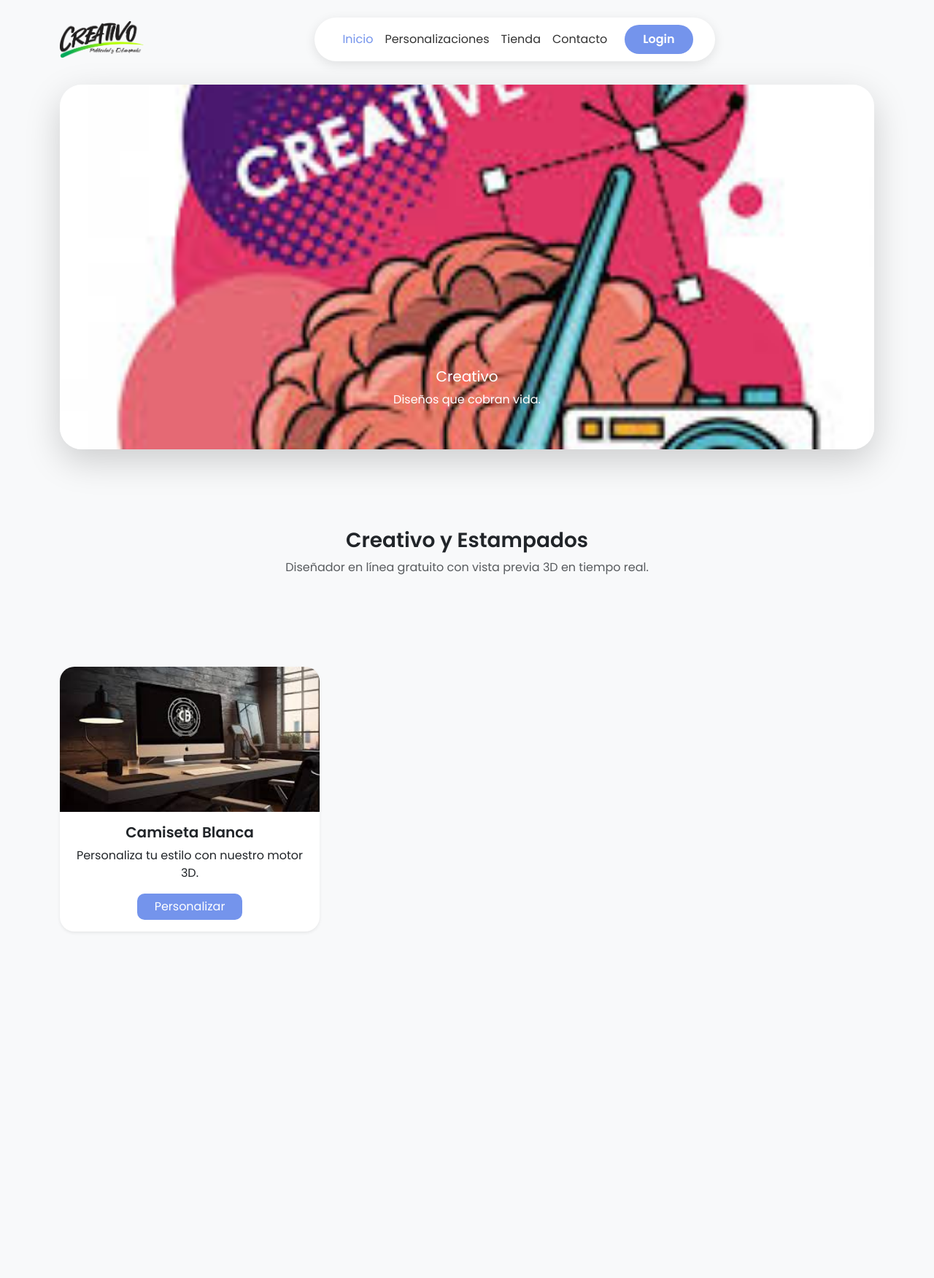
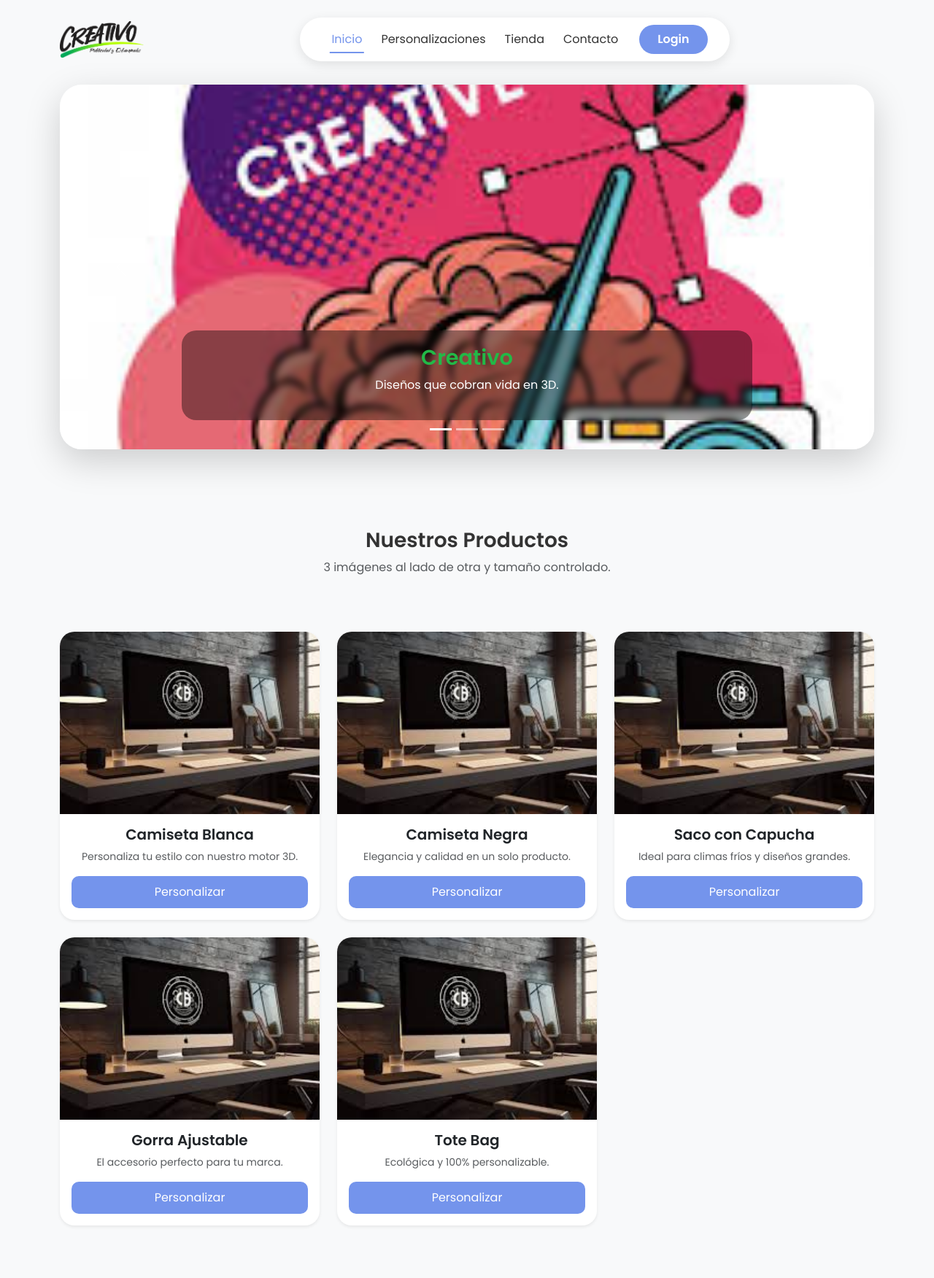
Before and after one commit to MarkusGutierrez10/Creativo, a Flask app: page / in a window 1280 px wide. Shown: the whole page at 73% size. Before the commit the page ends 1278 px from the top, so only its background shows below. Run offline with Flask 3, Linux system fonts and the light colour scheme.

Commit message:
modificaciones

```diff
--- a/static/frontend/style/index.css
+++ b/static/frontend/style/index.css
@@ -1,19 +1,51 @@
-/* index.css */
+/* Configuración General */
 body {
-    background: #f8f9fa; /* Fondo gris claro suave */
+    background: #f8f9fa;
     font-family: 'Poppins', sans-serif;
+    color: #333;
 }
 
-/* Navbar Cápsula */
+/* --- NAVBAR ESTILO CÁPSULA --- */
 .menu-capsula {
     background: white;
     padding: 10px 30px;
     border-radius: 50px;
     box-shadow: 0 4px 15px rgba(0,0,0,0.1);
+    display: flex;
+    align-items: center;
 }
 
-.nav-link { color: #333 !important; font-weight: 500; }
-.nav-link.active { color: #7494ec !important; }
+.nav-link {
+    color: #333 !important;
+    font-weight: 500;
+    position: relative; /* Necesario para la línea */
+    padding: 5px 10px;
+    margin: 0 5px;
+    transition: color 0.3s ease;
+}
+
+/* La línea que aparece debajo */
+.nav-link::after {
+    content: '';
+    position: absolute;
+    width: 0;
+    height: 2px;
+    bottom: -2px;
+    left: 50%;
+    background-color: #7494ec;
+    transition: all 0.3s ease;
+    transform: translateX(-50%);
+}
+
+/* Estado activo y hover: la línea crece desde el centro */
+.nav-link.active::after,
+.nav-link:hover::after {
+    width: 80%;
+}
+
+.nav-link.active {
+    color: #7494ec !important;
+}
 
 .btn-login-nav {
     background: #7494ec;
@@ -22,14 +54,69 @@ body {
     border-radius: 20px;
     text-decoration: none;
     font-weight: 600;
+    transition: 0.3s;
 }
 
-/* Carrusel con bordes redondeados */
+.btn-login-nav:hover {
+    background: #5a7bd6;
+    color: white;
+    transform: translateY(-2px);
+}
+
+/* --- CARRUSEL --- */
 .carousel-item img {
     height: 500px;
     object-fit: cover;
 }
 
+.carousel-caption {
+    background: rgba(0, 0, 0, 0.4);
+    backdrop-filter: blur(5px);
+    border-radius: 20px;
+    padding: 20px;
+    bottom: 40px;
+}
+
+.carousel-caption h5 {
+    color: #22b947; /* Título verde como pediste */
+    font-weight: 600;
+    font-size: 1.8rem;
+}
+
+/* --- SECCIÓN DE CARDS --- */
+.card {
+    transition: transform 0.3s ease;
+    border-radius: 20px;
+    overflow: hidden;
+    height: 100%;
+}
+
+.card:hover {
+    transform: translateY(-10px);
+}
+
+.card-img-top {
+    height: 250px;      /* Alto fijo */
+    width: 100%;        /* No se sale del ancho */
+    object-fit: cover;  /* Evita que se estire la imagen */
+}
+
+.btn-personalizar {
+    background: #7494ec;
+    border: none;
+    border-radius: 10px;
+    padding: 10px 20px;
+    color: white;
+    text-decoration: none;
+    transition: 0.3s;
+    display: inline-block;
+}
+
+.btn-personalizar:hover {
+    background: #5a7bd6;
+    color: white;
+}
+
 #Containerinfo {
     padding: 60px 20px;
 }
--- a/templates/index.html
+++ b/templates/index.html
@@ -13,12 +13,17 @@
 
     <nav class="navbar navbar-expand-lg mt-3">
         <div class="container">
-            <a class="navbar-brand" href="#"><img src="{{url_for('static', filename='frontend/img/logo_negro.png')}}" height="50"></a>
+            <a class="navbar-brand" href="#">
+                <img src="{{url_for('static', filename='frontend/img/logo_negro.png')}}" height="50">
+            </a>
+            <button class="navbar-toggler" type="button" data-bs-toggle="collapse" data-bs-target="#navbarNav">
+                <span class="navbar-toggler-icon"></span>
+            </button>
             <div class="collapse navbar-collapse" id="navbarNav">
                 <div class="menu-capsula mx-auto d-lg-flex align-items-center">
                     <ul class="navbar-nav">
                         <li class="nav-item"><a class="nav-link active" href="/">Inicio</a></li>
-                        <li class="nav-item"><a class="nav-link" href="">Personalizaciones</a></li>
+                        <li class="nav-item"><a class="nav-link" href="#">Personalizaciones</a></li>
                         <li class="nav-item"><a class="nav-link" href="#">Tienda</a></li>
                         <li class="nav-item"><a class="nav-link" href="#">Contacto</a></li>
                     </ul>
@@ -31,36 +36,107 @@
     </nav>
 
     <div class="container mt-4">
-        <div id="carouselExample" class="carousel slide shadow-lg" data-bs-ride="carousel" style="border-radius: 30px; overflow: hidden;">
+        <div id="carouselExample" class="carousel slide shadow-lg" data-bs-ride="carousel" data-bs-interval="3000" style="border-radius: 30px; overflow: hidden;">
+            <div class="carousel-indicators">
+                <button type="button" data-bs-target="#carouselExample" data-bs-slide-to="0" class="active"></button>
+                <button type="button" data-bs-target="#carouselExample" data-bs-slide-to="1"></button>
+                <button type="button" data-bs-target="#carouselExample" data-bs-slide-to="2"></button>
+            </div>
             <div class="carousel-inner">
                 <div class="carousel-item active">
-                    <img src="{{url_for('static', filename='frontend/img/imgCarrusel1.jpg')}}" class="d-block w-100" alt="...">
-                    <div class="carousel-caption"><h5>Creativo</h5><p>Diseños que cobran vida.</p></div>
+                    <img src="{{url_for('static', filename='frontend/img/imgCarrusel1.jpg')}}" class="d-block w-100" alt="Slide 1">
+                    <div class="carousel-caption">
+                        <h5>Creativo</h5>
+                        <p>Diseños que cobran vida en 3D.</p>
+                    </div>
                 </div>
+                <div class="carousel-item">
+                    <img src="{{url_for('static', filename='frontend/img/imgCarrusel2.jpg')}}" class="d-block w-100" alt="Slide 2">
+                    <div class="carousel-caption">
+                        <h5>Tu Estilo Único</h5>
+                        <p>Personaliza prendas con facilidad.</p>
+                    </div>
                 </div>
+                <div class="carousel-item">
+                    <img src="{{url_for('static', filename='frontend/img/imgCarrusel3.jpg')}}" class="d-block w-100" alt="Slide 3">
+                    <div class="carousel-caption">
+                        <h5>Calidad Garantizada</h5>
+                        <p>Estampados resistentes y duraderos.</p>
+                    </div>
+                </div>
+            </div>
+            <button class="carousel-control-prev" type="button" data-bs-target="#carouselExample" data-bs-slide="prev">
+                <span class="carousel-control-prev-icon"></span>
+            </button>
+            <button class="carousel-control-next" type="button" data-bs-target="#carouselExample" data-bs-slide="next">
+                <span class="carousel-control-next-icon"></span>
+            </button>
         </div>
     </div>
 
     <div class="container text-center mt-5" id="Containerinfo">
-        <h3 class="fw-bold">Creativo y Estampados</h3>
-        <p class="text-muted">Diseñador en línea gratuito con vista previa 3D en tiempo real.</p>
+        <h3 class="fw-bold">Nuestros Productos</h3>
+        <p class="text-muted">3 imágenes al lado de otra y tamaño controlado.</p>
     </div>
 
-    <div class="container mt-5">
+    <div class="container mb-5">
         <div class="row">
-            <div class="col-md-4 mb-4">
-                <div class="card h-100 shadow-sm border-0" style="border-radius: 20px;">
-                    <img src="{{url_for('static', filename='frontend/img/imgCarrusel3.jpg')}}" class="card-img-top" style="border-radius: 20px 20px 0 0;">
-                    <div class="card-body text-center">
+
+            <div class="col-lg-4 col-md-6 mb-4">
+                <div class="card shadow-sm border-0">
+                    <img src="{{url_for('static', filename='frontend/img/imgCarrusel3.jpg')}}" class="card-img-top">
+                    <div class="card-body text-center d-flex flex-column">
                         <h5 class="fw-bold">Camiseta Blanca</h5>
-                        <p>Personaliza tu estilo con nuestro motor 3D.</p>
-                        <a href="/personalizar" class="btn btn-primary px-4" style="background:#7494ec; border:none; border-radius:10px;">Personalizar</a>
+                        <p class="text-muted small">Personaliza tu estilo con nuestro motor 3D.</p>
+                        <a href="/personalizar" class="btn-personalizar mt-auto">Personalizar</a>
                     </div>
                 </div>
             </div>
-        </div>
-    </div>
 
-    <script src="https://cdn.jsdelivr.net/npm/bootstrap@5.3.3/dist/js/bootstrap.bundle.min.js"></script>
+            <div class="col-lg-4 col-md-6 mb-4">
+                <div class="card shadow-sm border-0">
+                    <img src="{{url_for('static', filename='frontend/img/imgCarrusel3.jpg')}}" class="card-img-top">
+                    <div class="card-body text-center d-flex flex-column">
+                        <h5 class="fw-bold">Camiseta Negra</h5>
+                        <p class="text-muted small">Elegancia y calidad en un solo producto.</p>
+                        <a href="/personalizar" class="btn-personalizar mt-auto">Personalizar</a>
+                    </div>
+                </div>
+            </div>
+
+            <div class="col-lg-4 col-md-6 mb-4">
+                <div class="card shadow-sm border-0">
+                    <img src="{{url_for('static', filename='frontend/img/imgCarrusel3.jpg')}}" class="card-img-top">
+                    <div class="card-body text-center d-flex flex-column">
+                        <h5 class="fw-bold">Saco con Capucha</h5>
+                        <p class="text-muted small">Ideal para climas fríos y diseños grandes.</p>
+                        <a href="/personalizar" class="btn-personalizar mt-auto">Personalizar</a>
+                    </div>
+                </div>
+            </div>
+
+            <div class="col-lg-4 col-md-6 mb-4">
+                <div class="card shadow-sm border-0">
+                    <img src="{{url_for('static', filename='frontend/img/imgCarrusel3.jpg')}}" class="card-img-top">
+                    <div class="card-body text-center d-flex flex-column">
+                        <h5 class="fw-bold">Gorra Ajustable</h5>
+                        <p class="text-muted small">El accesorio perfecto para tu marca.</p>
+                        <a href="/personalizar" class="btn-personalizar mt-auto">Personalizar</a>
+                    </div>
+                </div>
+            </div>
+
+            <div class="col-lg-4 col-md-6 mb-4">
+                <div class="card shadow-sm border-0">
+                    <img src="{{url_for('static', filename='frontend/img/imgCarrusel3.jpg')}}" class="card-img-top">
+                    <div class="card-body text-center d-flex flex-column">
+                        <h5 class="fw-bold">Tote Bag</h5>
+                        <p class="text-muted small">Ecológica y 100% personalizable.</p>
+                        <a href="/personalizar" class="btn-personalizar mt-auto">Personalizar</a>
+                    </div>
+                </div>
+            </div>
+
+        </div> </div> <script src="https://cdn.jsdelivr.net/npm/bootstrap@5.3.3/dist/js/bootstrap.bundle.min.js"></script>
 </body>
 </html>
```
